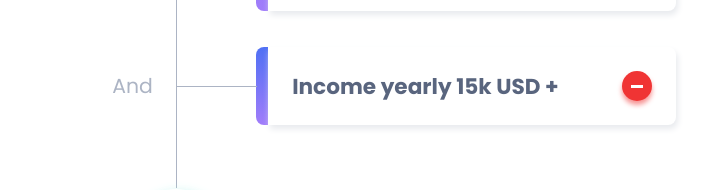
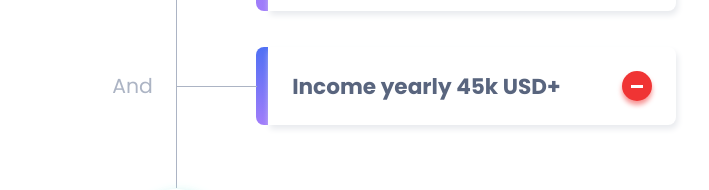
Before and after one commit to natkalia/people-recruitment-task, a React (Create React App) app: page / in a window 1280 px wide. Shown: the part 622-812 px from the top of the page, without its empty margins (224-933 px from the left). Built offline with nearby package versions, Linux system fonts and the light colour scheme.

Commit message:
Fix mistake in inital data

```diff
--- a/src/data/dataStore.js
+++ b/src/data/dataStore.js
@@ -24,7 +24,7 @@ export const cards = [
   {
     id: shortid.generate(),
     category: 'Income',
-    content: 'yearly 15k USD +',
+    content: 'yearly 45k USD+',
   },
 ];
 
```
